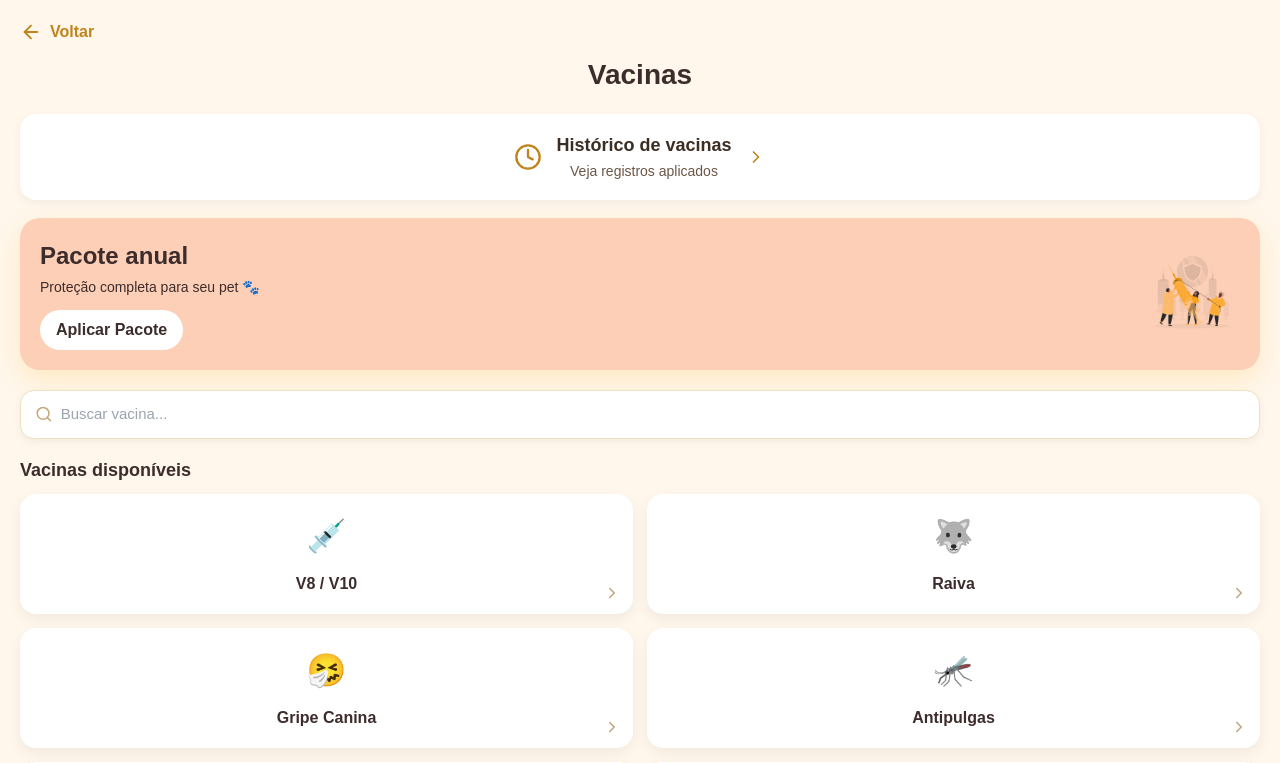
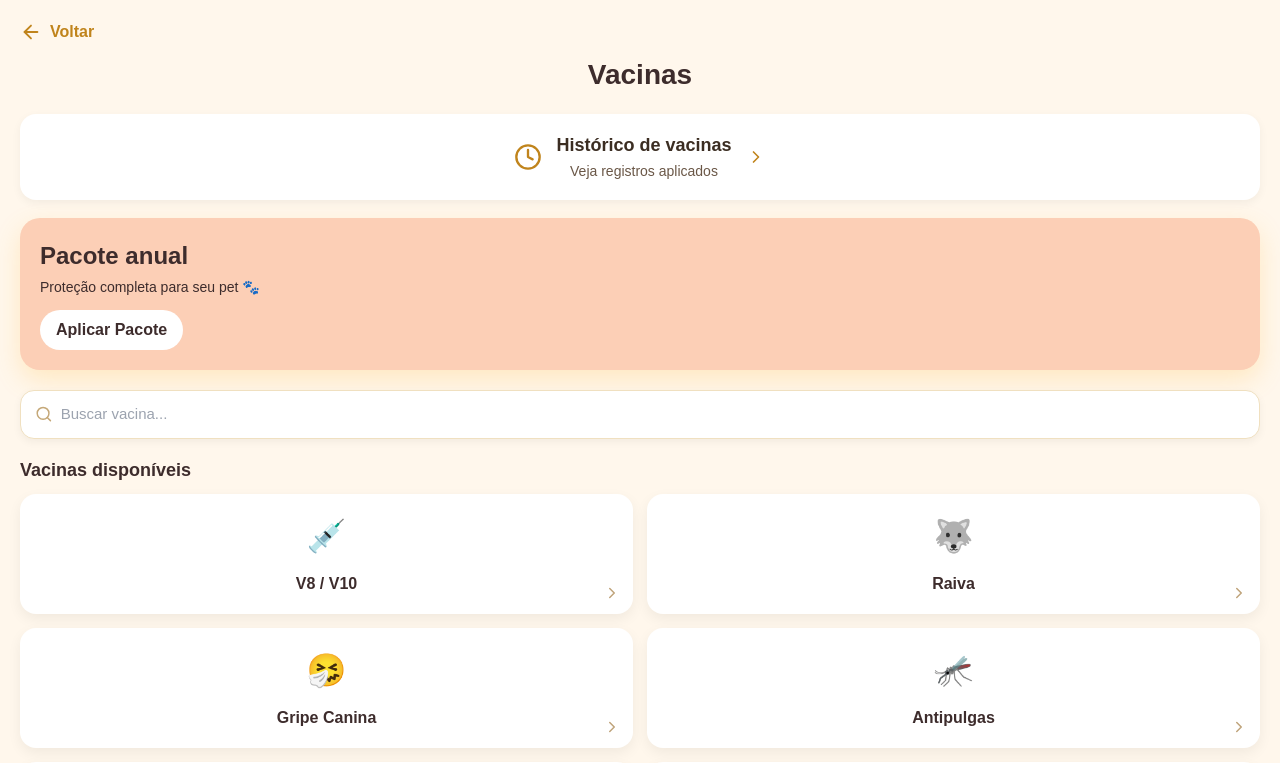
Before and after one commit to Dev-CaioMedeiros/PetFy, a React (Vite) app in the folder frontend/: page /vacinas in a window 1280 px wide. Shown: the top 763 px of the page. Built offline with nearby package versions, Linux system fonts and the light colour scheme.

Commit message:
fix images err

```diff
--- a/frontend/src/pages/pets/consulta.jsx
+++ b/frontend/src/pages/pets/consulta.jsx
@@ -2,7 +2,7 @@ import { ArrowLeft, Search, ChevronRight, Clock } from "lucide-react";
 import { useNavigate } from "react-router-dom";
 import "../../styles/pets/consultas.css";
 import { useState } from "react";
-import promoImg from "../../assets/pet_consulta.png";
+
 
 export default function Consultas() {
   const navigate = useNavigate();
@@ -66,11 +66,6 @@ export default function Consultas() {
             Aplicar Oferta
           </button>
         </div>
-
-        <img src={promoImg}
-          alt="promo"
-          className="c-promo-img"
-        />
       </div>
 
       {/* Busca */}
--- a/frontend/src/pages/pets/vacinas.jsx
+++ b/frontend/src/pages/pets/vacinas.jsx
@@ -60,12 +60,6 @@ export default function Vacinas() {
          onClick={() => alert("Pacote aplicado!")}>
           Aplicar Pacote</button>
         </div>
-
-        <img
-          src="src/assets/pet_vacina.png"
-          alt="promo"
-          className="promo-img"
-        />
       </div>
 
       {/* Busca */}
```
